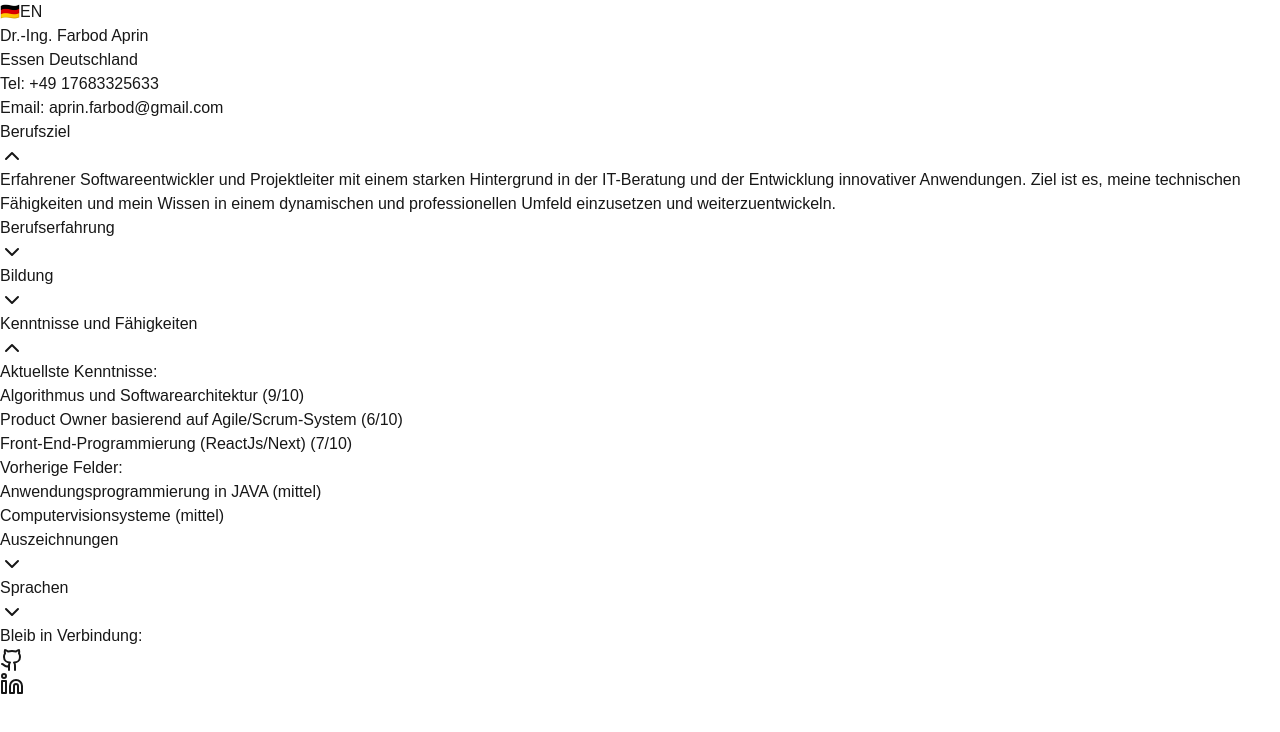
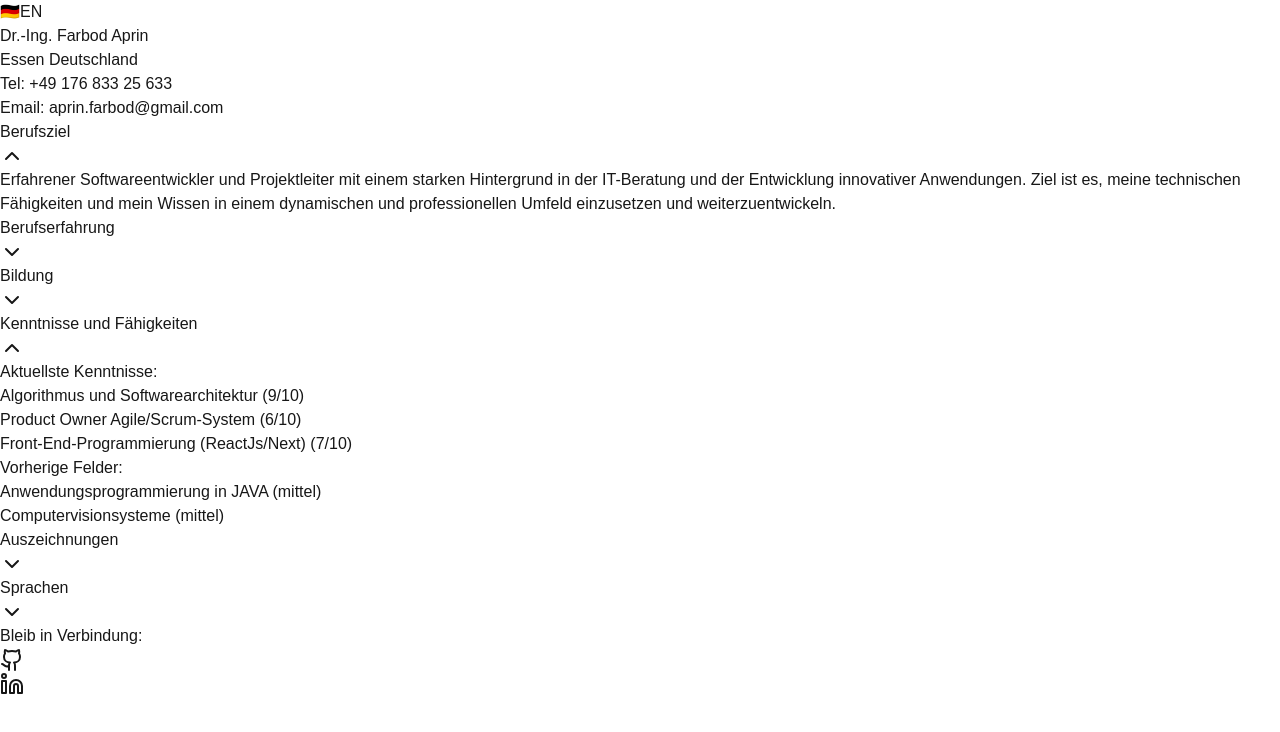
Before and after one commit to Farbod29/farbodAprinCV, a Next.js app: page / in a window 1280 px wide. Both pictures are taken after a click on the button "Kenntnisse und Fähigkeiten". Shown: the top 732 px of the page. Built offline with nearby package versions, Linux system fonts and the light colour scheme.

Commit message:
minor update
Signed-off-by: Farbod <aprin.farbod@gmail.com>

```diff
--- a/src/app/page.tsx
+++ b/src/app/page.tsx
@@ -102,7 +102,7 @@ export default function CVPage() {
           <h1 className="text-4xl font-bold mb-4">Dr.-Ing. Farbod Aprin</h1>
           <div className="text-gray-600 dark:text-gray-400">
             <p>Essen Deutschland</p>
-            <p>Tel: +49 17683325633</p>
+            <p>Tel: +49 176 833 25 633</p>
             <p>Email: aprin.farbod@gmail.com</p>
           </div>
         </div>
@@ -333,7 +333,7 @@ export default function CVPage() {
               <h3 className="font-semibold">Aktuellste Kenntnisse:</h3>
               <ul className="list-disc list-inside text-gray-700 dark:text-gray-300">
                 <li>Algorithmus und Softwarearchitektur (9/10)</li>
-                <li>Product Owner basierend auf Agile/Scrum-System (6/10)</li>
+                <li>Product Owner Agile/Scrum-System (6/10)</li>
                 <li>Front-End-Programmierung (ReactJs/Next) (7/10)</li>
               </ul>
             </div>
```
